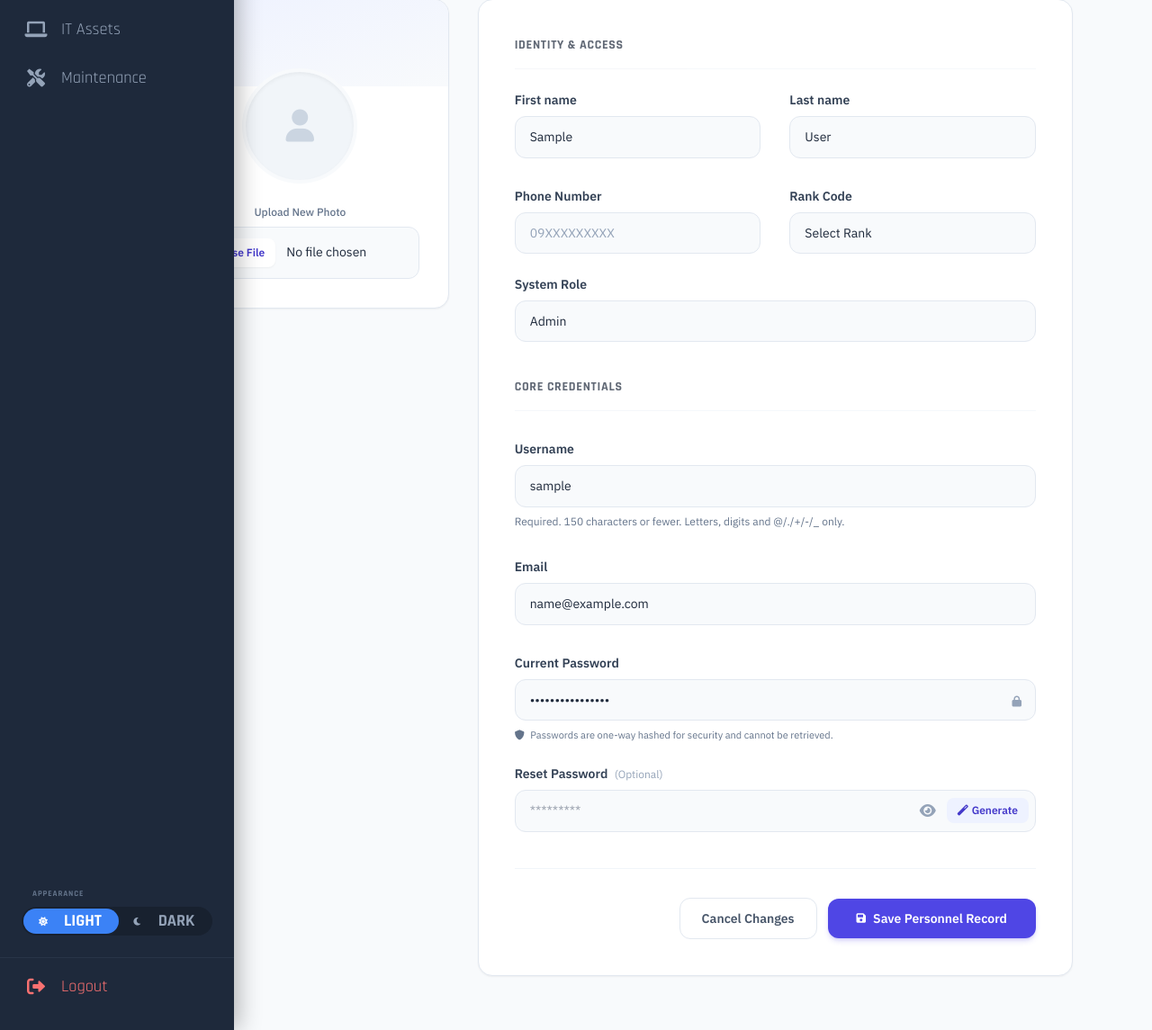
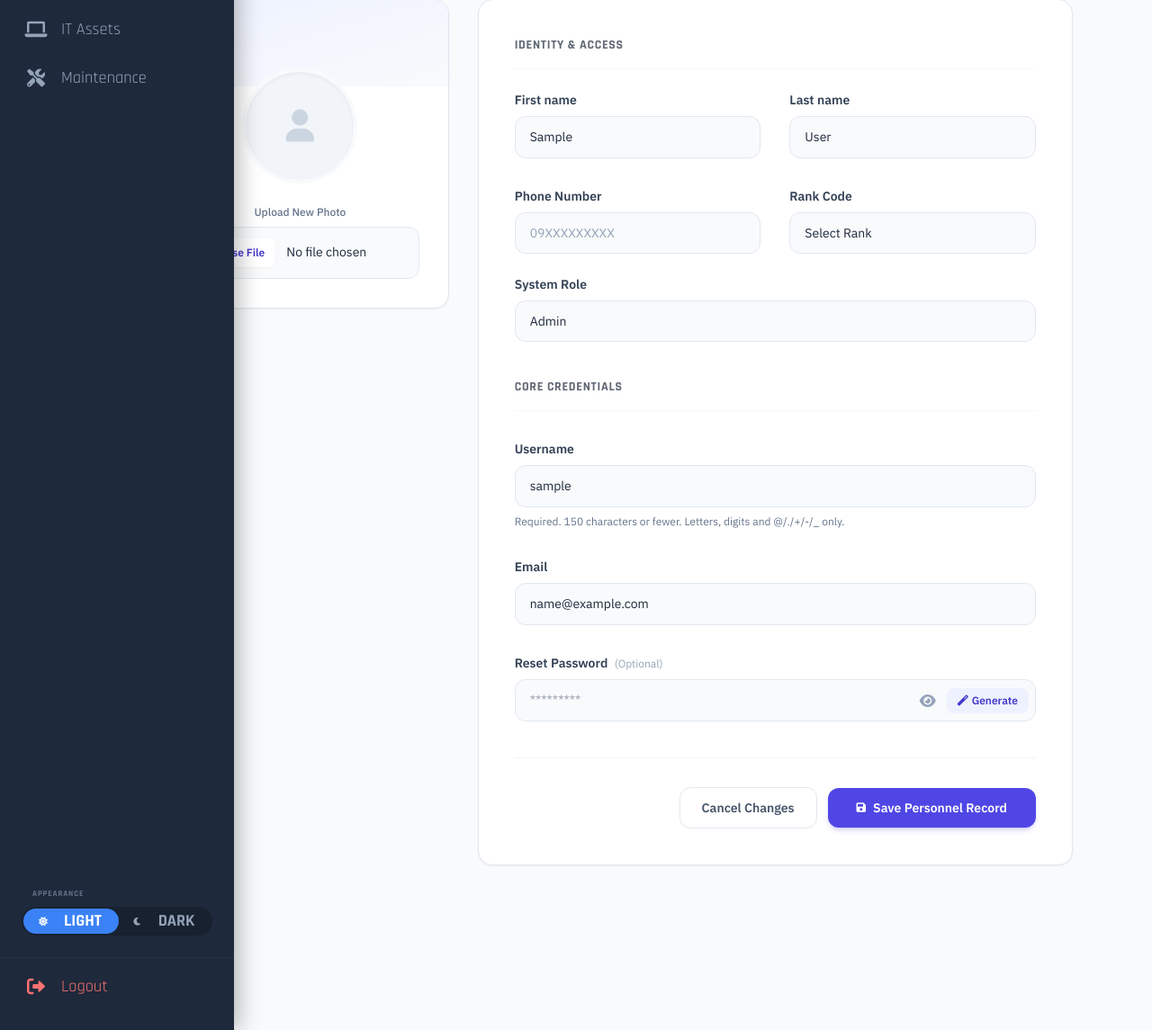
Before and after one commit to HonradGallardo/950th-CEWW-Project, a Django app: page /users/edit/1/ in a window 1280 px wide. Shown: the part 250-1395 px from the top of the page at 90% size. Run offline with Django 4.2, Linux system fonts and the light colour scheme; the visitor is signed in with stand-in values (Sample User, id 1); data comes from the database, SQL or seed files in the repository; some libraries are stand-ins or nearby versions.

Commit message:
Added features in User creation

```diff
--- a/core/templates/core/Admin/user_form.html
+++ b/core/templates/core/Admin/user_form.html
@@ -176,19 +176,6 @@
 
                             {% if field.name == 'password' %}
                                 {% if form.instance.pk %}
-                                    <div class="space-y-2 md:col-span-2">
-                                        <label class="block text-sm font-semibold text-slate-700 dark:text-slate-300">
-                                            Current Password
-                                        </label>
-                                        <div class="relative group">
-                                            <input type="password" value="••••••••••••••••" readonly disabled class="w-full bg-slate-100 dark:bg-slate-800/50 border border-slate-200 dark:border-slate-800 px-4 py-3 rounded-xl text-sm outline-none text-slate-400 dark:text-slate-500 cursor-not-allowed">
-                                            <div class="absolute right-4 top-1/2 -translate-y-1/2 text-slate-400" title="Securely hashed by Django">
-                                                <i class="fas fa-lock text-xs"></i>
-                                            </div>
-                                        </div>
-                                        <p class="text-slate-500 dark:text-slate-500 text-[11px] mt-1.5"><i class="fas fa-shield-alt mr-1"></i> Passwords are one-way hashed for security and cannot be retrieved.</p>
-                                    </div>
-
                                     <div class="space-y-2 md:col-span-2">
                                         <label class="block text-sm font-semibold text-slate-700 dark:text-slate-300">
                                             Reset Password <span class="text-slate-400 font-normal text-xs ml-1">(Optional)</span>
```
